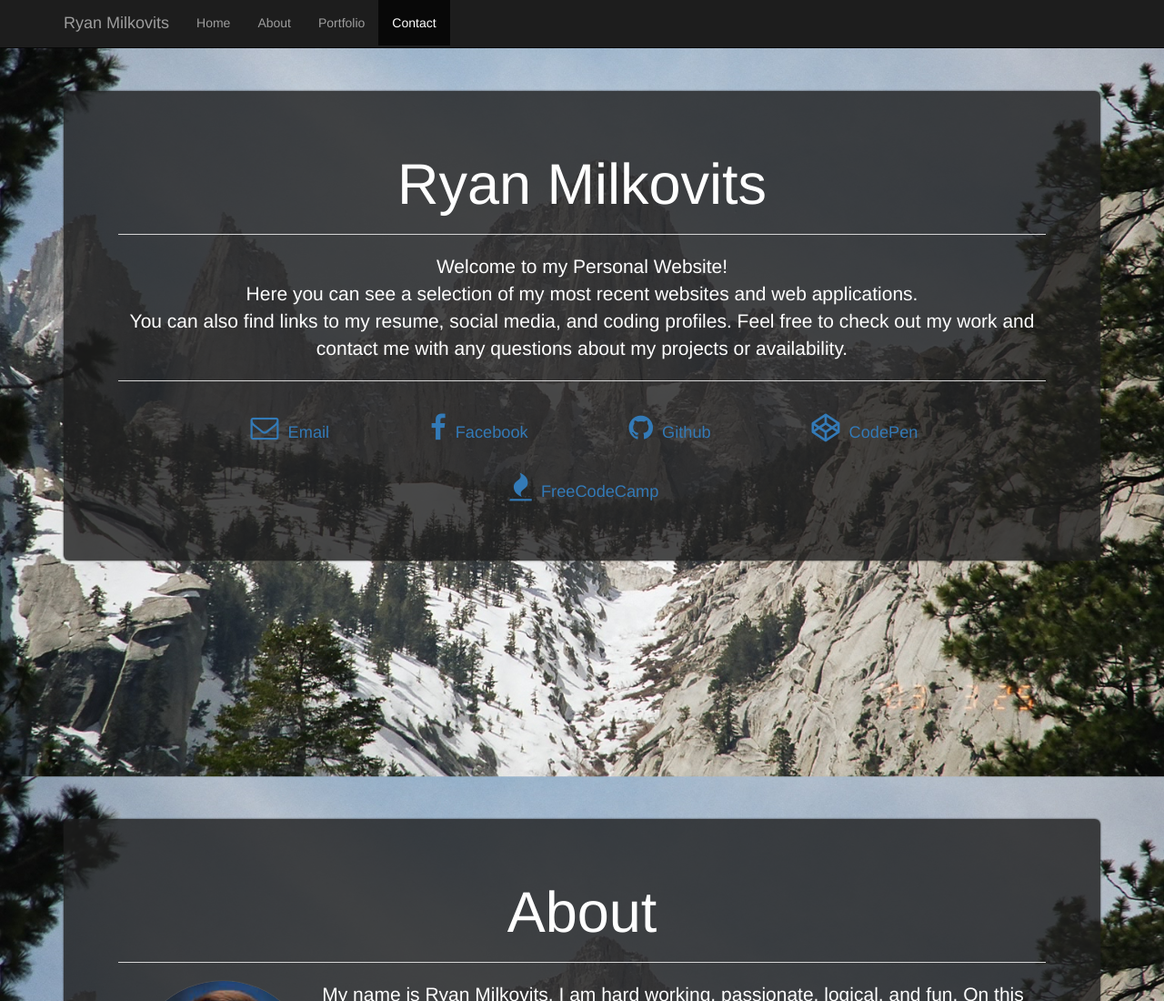
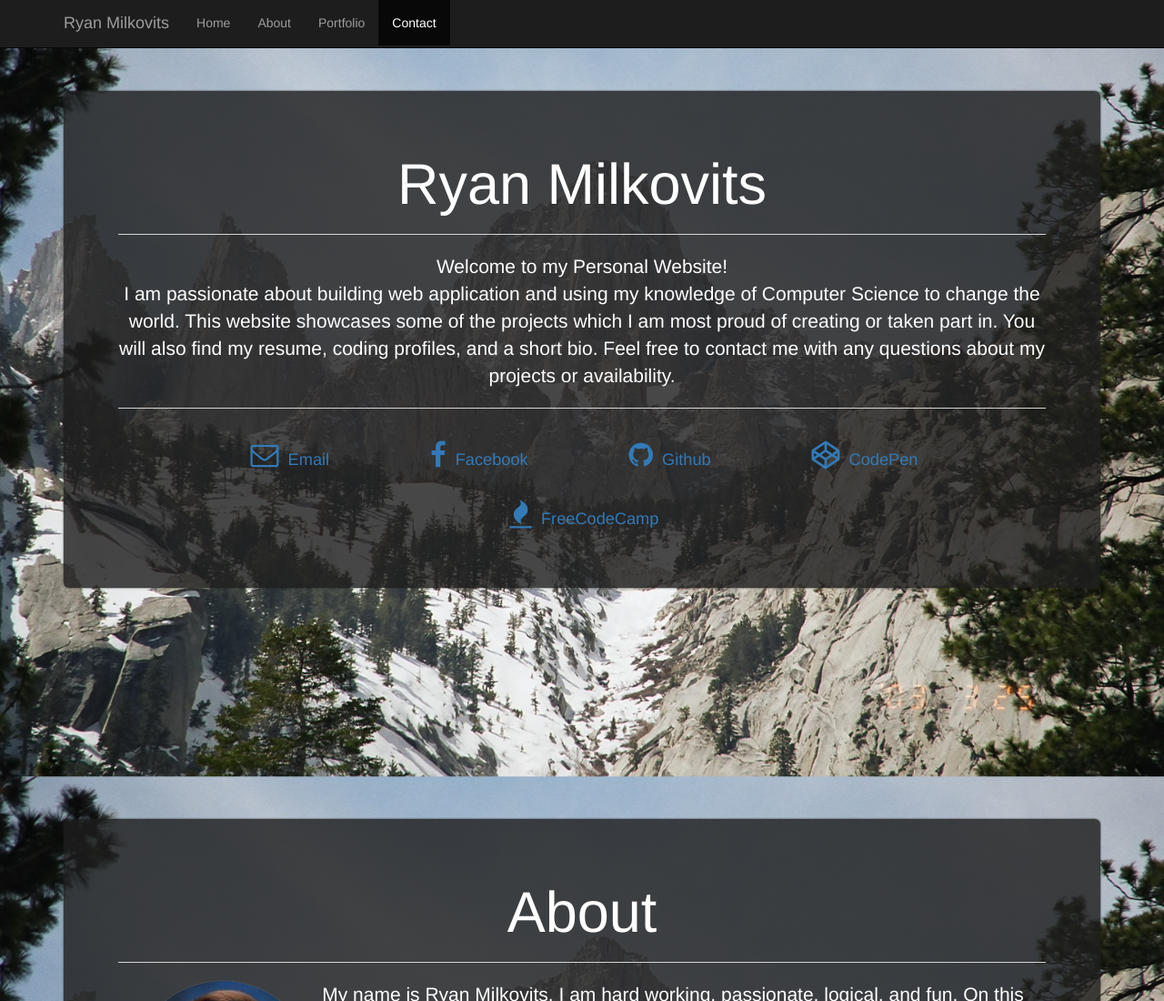
Before and after one commit to ryanmilkovits/ryanmilkovits.github.io, a plain HTML site: page index.html in a window 1280 px wide. Shown: the top 1100 px of the page at 91% size. Drawn offline with nearby package versions, Linux system fonts and the light colour scheme.

Commit message:
updated home page

```diff
--- a/index.html
+++ b/index.html
@@ -56,9 +56,7 @@
           <hr>
           <p>Welcome to my Personal Website!
             <br>
-            Here you can see a selection of my most recent websites and web applications.
-            <br>
-            You can also find links to my resume, social media, and coding profiles. Feel free to check out my work and contact me with any questions about my projects or availability.
+            I am passionate about building web application and using my knowledge of Computer Science to change the world. This website showcases some of the projects which I am most proud of creating or taken part in. You will also find my resume, coding profiles, and a short bio. Feel free to contact me with any questions about my projects or availability.
           </p>
           <hr>
           <div class="contactOptions">
```
